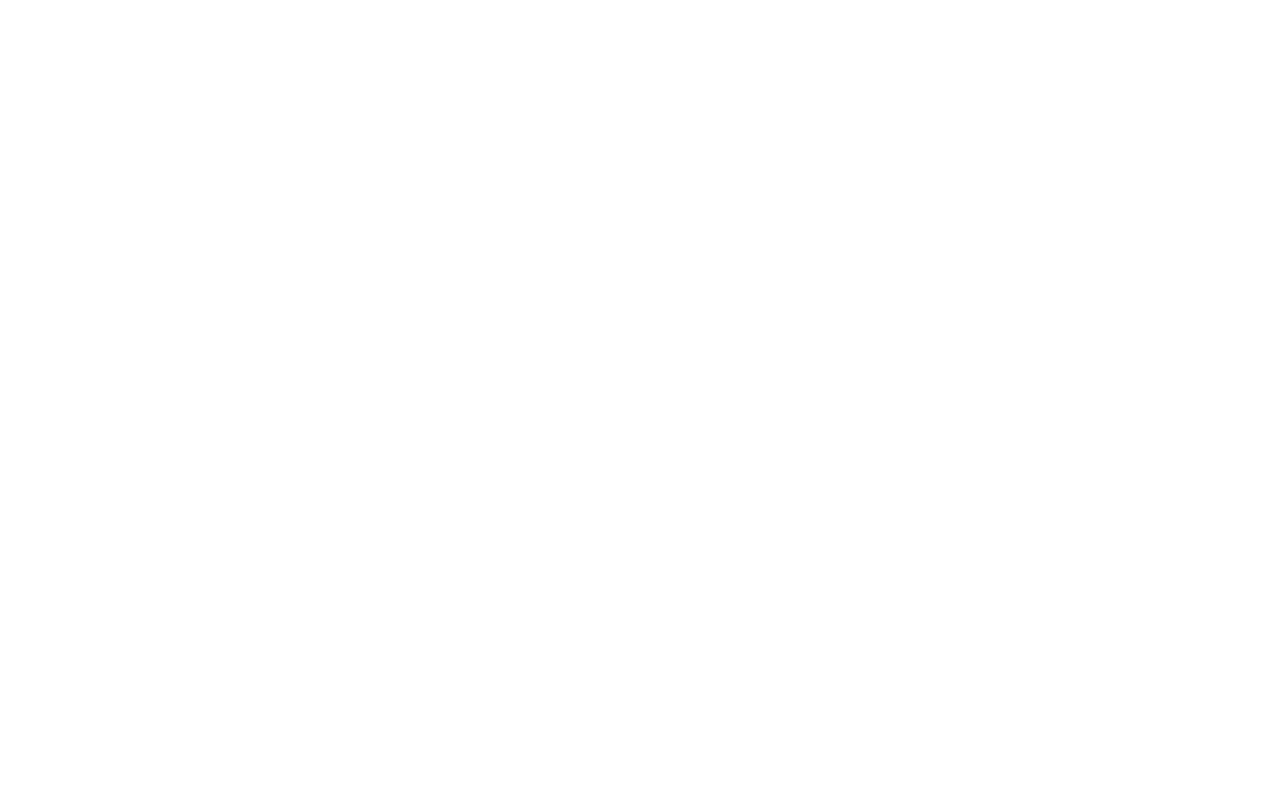
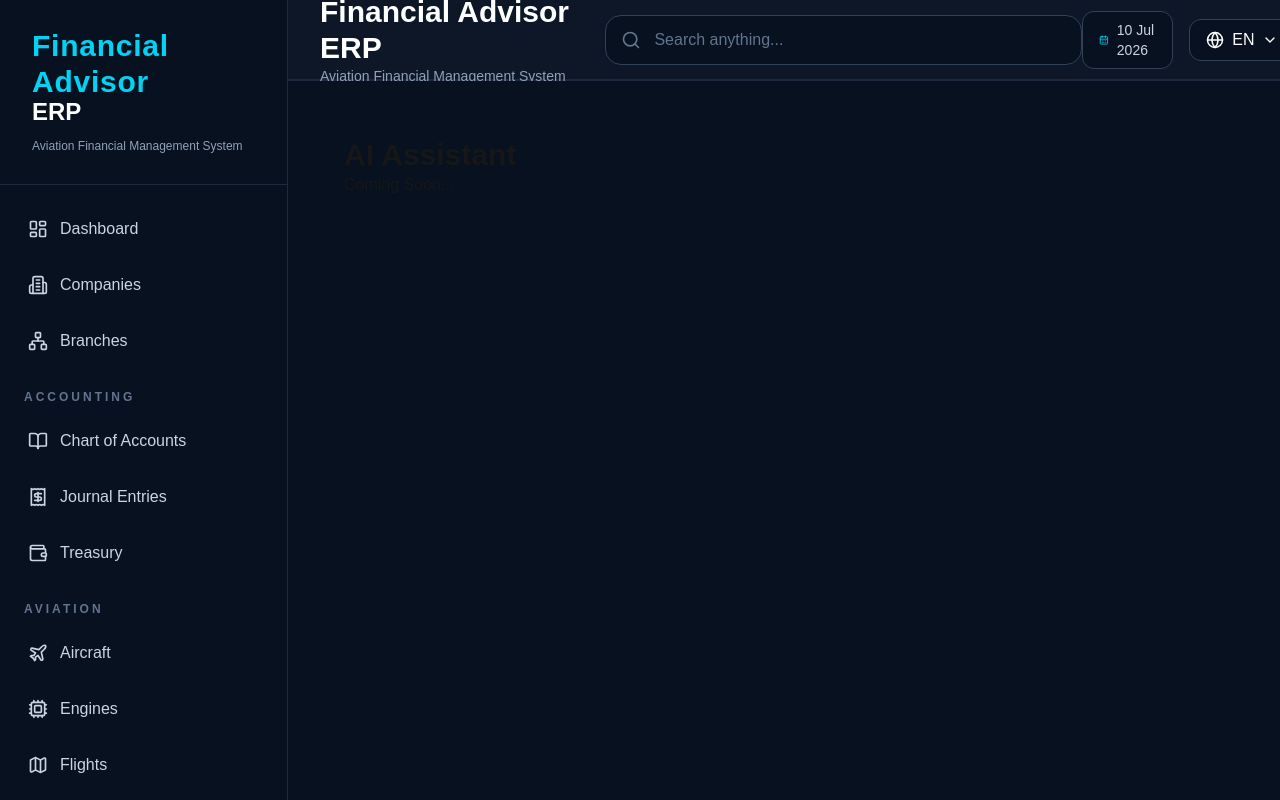
Before and after one commit to oabduallah52-oss/accountech, a Next.js app: page / in a window 1280 px wide. Before the commit this address had no page. Built offline with nearby package versions, Linux system fonts and the light colour scheme.

Commit message:
Fix AI page

```diff
--- a/app/page.tsx
+++ b/app/page.tsx
@@ -1,5 +1,8 @@
-import { redirect } from "next/navigation";
-
-export default function Home() {
-  redirect("/dashboard");
+export default function AIPage() {
+  return (
+    <div className="p-6">
+      <h1 className="text-3xl font-bold">AI Assistant</h1>
+      <p>Coming Soon...</p>
+    </div>
+  );
 }
```
